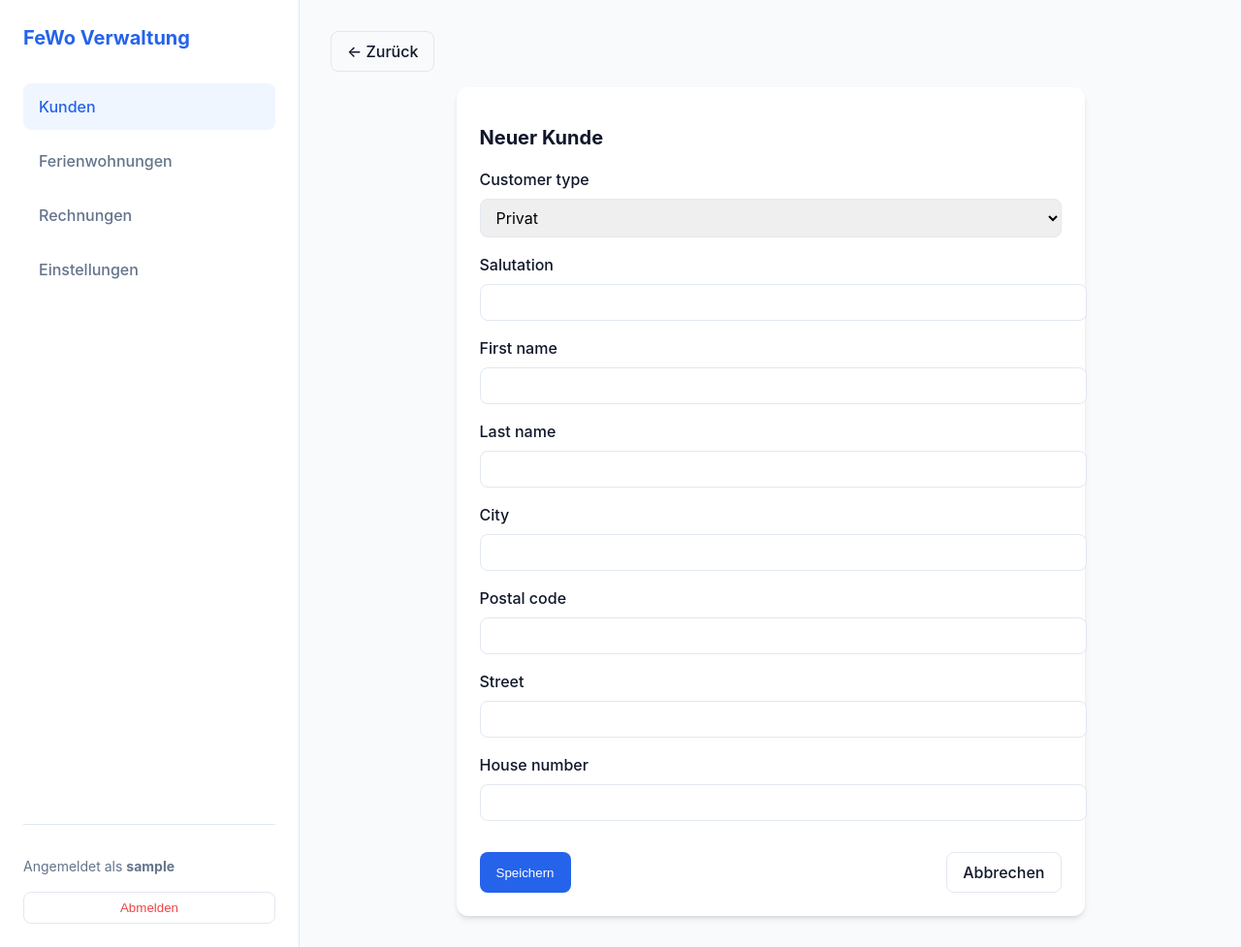
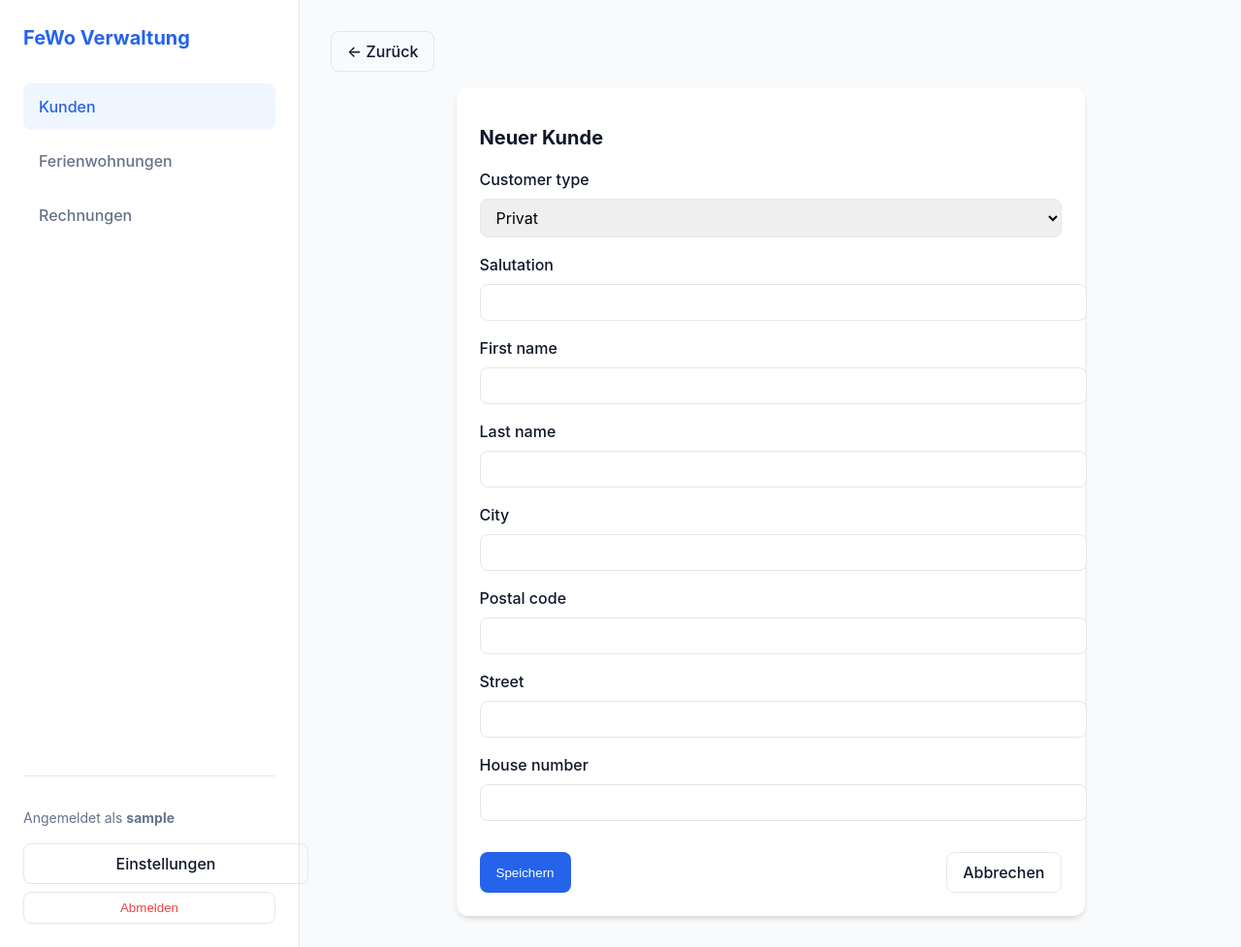
Before and after one commit to RaykKretzschmar/FeWo-Verwaltung, a Django app: page /customers/create/ in a window 1280 px wide. Shown: the whole page at 97% size. Run offline with Django 5.2, Linux system fonts and the light colour scheme; the visitor is signed in with stand-in values (Sample User, id 1).

```diff
--- a/fewo_web/fewo/fewo/templates/base.html
+++ b/fewo_web/fewo/fewo/templates/base.html
@@ -271,8 +271,6 @@
                     </li>
                     <li><a href="{% url 'invoice_list' %}"
                             class="nav-link {% if 'invoices' in request.path %}active{% endif %}">Rechnungen</a></li>
-                    <li><a href="{% url 'profile_settings' %}"
-                            class="nav-link {% if 'settings' in request.path %}active{% endif %}">Einstellungen</a></li>
                 </ul>
             </nav>
             {% if user.is_authenticated %}
@@ -280,6 +278,10 @@
                 <div style="margin-bottom: 1rem; color: var(--text-light); font-size: 0.875rem;">
                     Angemeldet als <strong>{{ user.username }}</strong>
                 </div>
+                <a href="{% url 'profile_settings' %}" class="btn btn-outline"
+                    style="width: 100%; justify-content: center; margin-bottom: 0.5rem; padding: 0.5rem 1rem; font-size: 1rem;">
+                    Einstellungen
+                </a>
                 <form action="{% url 'logout' %}" method="post">
                     {% csrf_token %}
                     <button type="submit" class="btn btn-outline"
```
